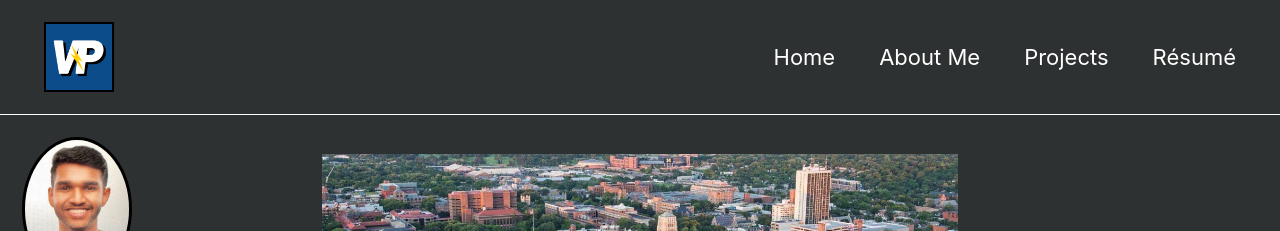
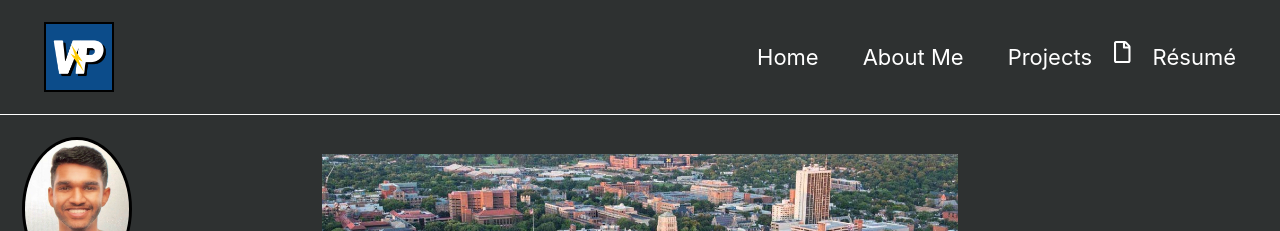
Before and after one commit to vparv/vparv.github.io, a Jekyll site: the page built from index.html, in a window 1280 px wide. Shown: the top 231 px of the page. Built offline with Jekyll 4.4.1, drawn with Linux system fonts in a browser that asks for light colours; cached includes are drawn as plain includes; nearby versions of some CDN libraries; the list of posts is cut into pages by our own code.

Commit message:
added icon to resume

```diff
--- a/_includes/masthead.html
+++ b/_includes/masthead.html
@@ -17,7 +17,9 @@
             </li>
 
           {%- endfor -%}
+          <i class="far fa-file"></i>
           <a href="http://vineetp.com/Parvathala_Vineet.Resume.pdf">Résumé</a>
+
         </ul>
 
         {% if site.search == true %}
```
